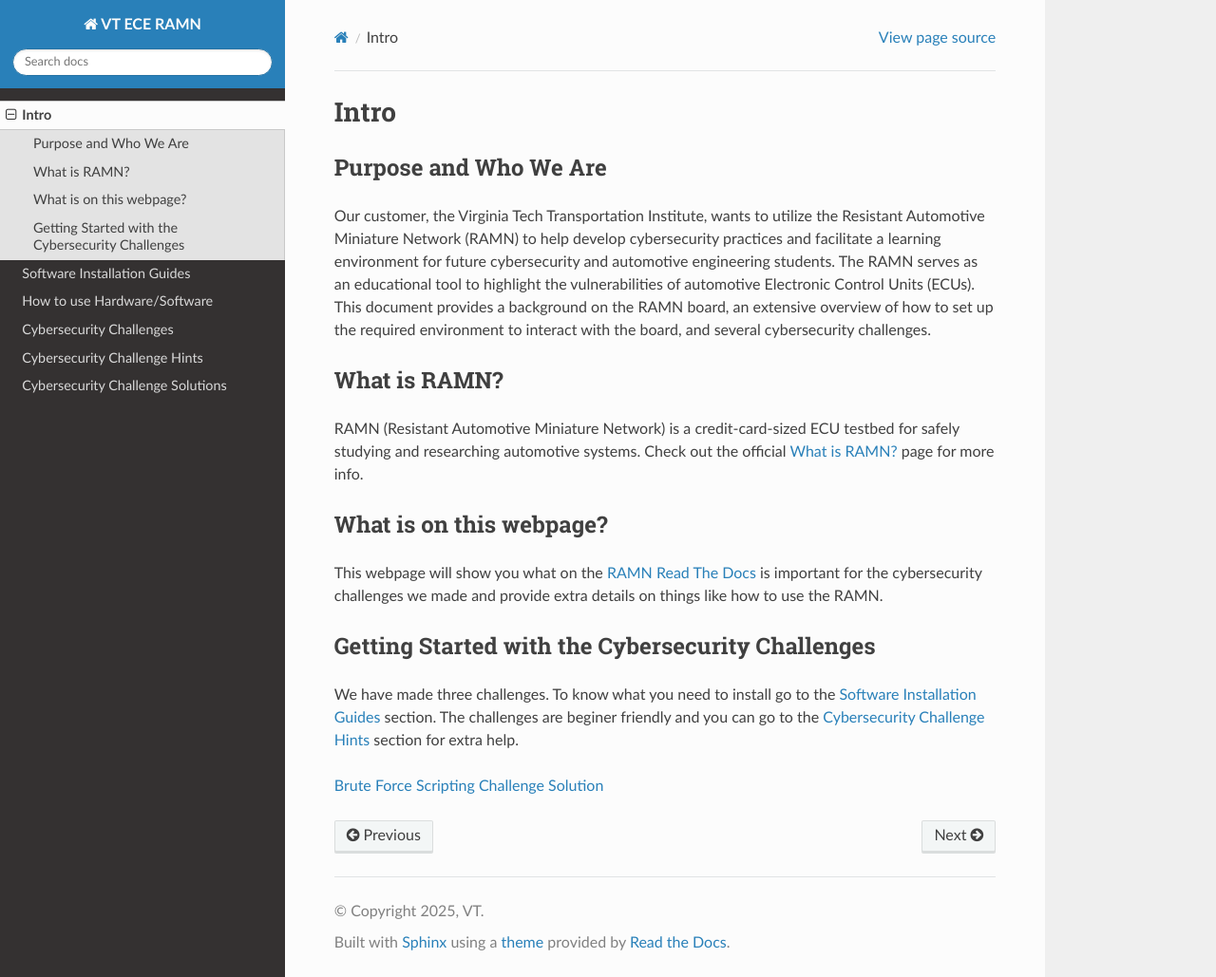
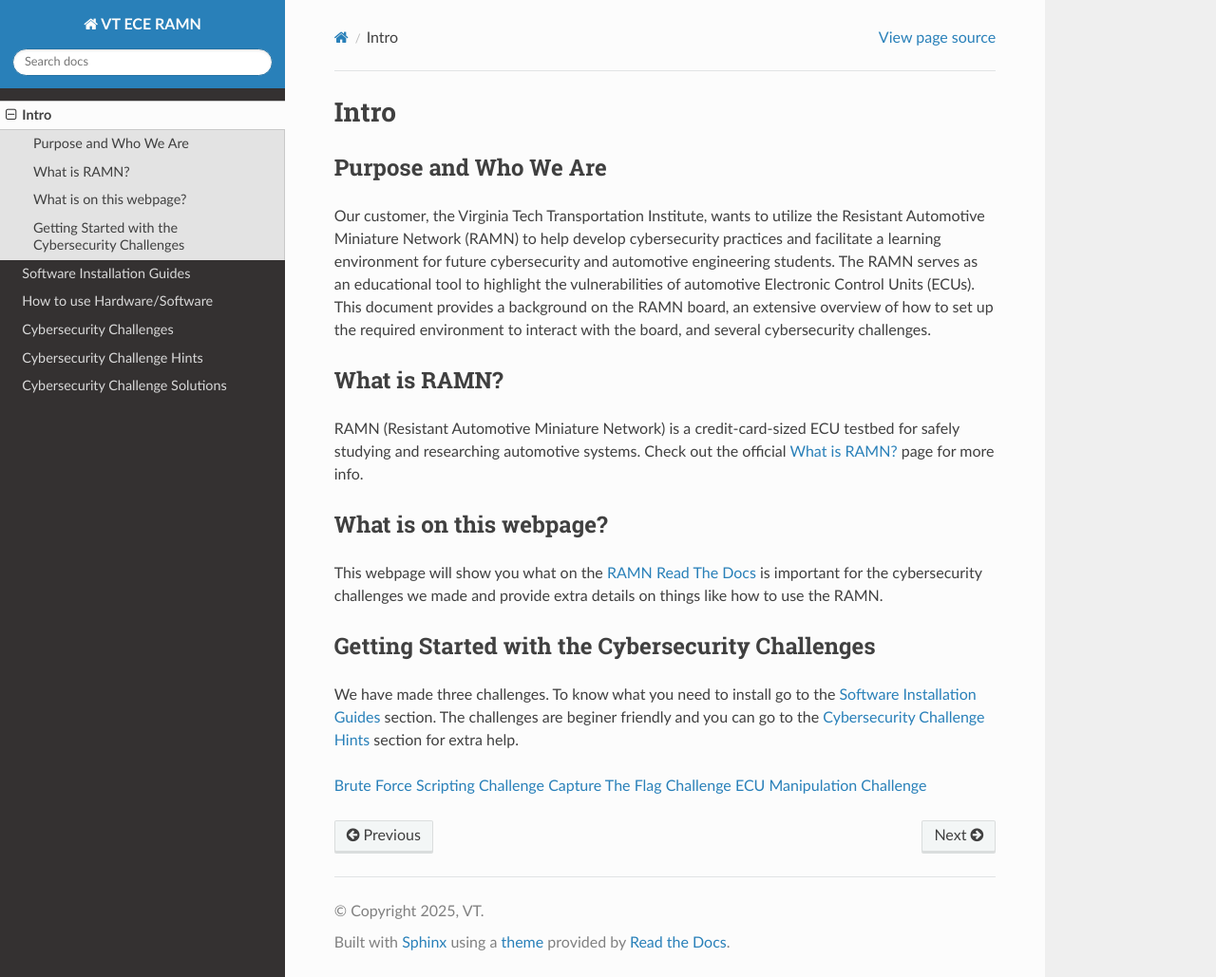
Before and after one commit to JonasvonStein/F25-04-Drive-Secure-Teaching-Automotive-Cybersecurity-with-RAMN, a Sphinx documentation site: the page built from docs/introduction.rst, in a window 1280 px wide and 1029 px high. Shown: the whole window at 95% size. Built offline with Sphinx 7.4.7 and the Read the Docs theme 3.1.0, drawn with Linux system fonts in a browser that asks for light colours; pages that are not in the unit, such as notebooks, are missing from menus.

Commit message:
Update introduction.rst

```diff
--- a/docs/introduction.rst
+++ b/docs/introduction.rst
@@ -29,4 +29,6 @@ Getting Started with the Cybersecurity Challenges
 -----------------------
 We have made three challenges. To know what you need to install go to the :doc:`softwareInstallation` section. The challenges are beginer friendly and you can go to the :doc:`challengeHints` section for extra help.
 
-:doc:`challengeSolutions/Brute_Force_Scripting`
+:doc:`challengeProblems/Brute_Force_Scripting`
+:doc:`challengeProblems/Capture_The_Flag`
+:doc:`challengeProblems/ECU_Manipulation`
```
